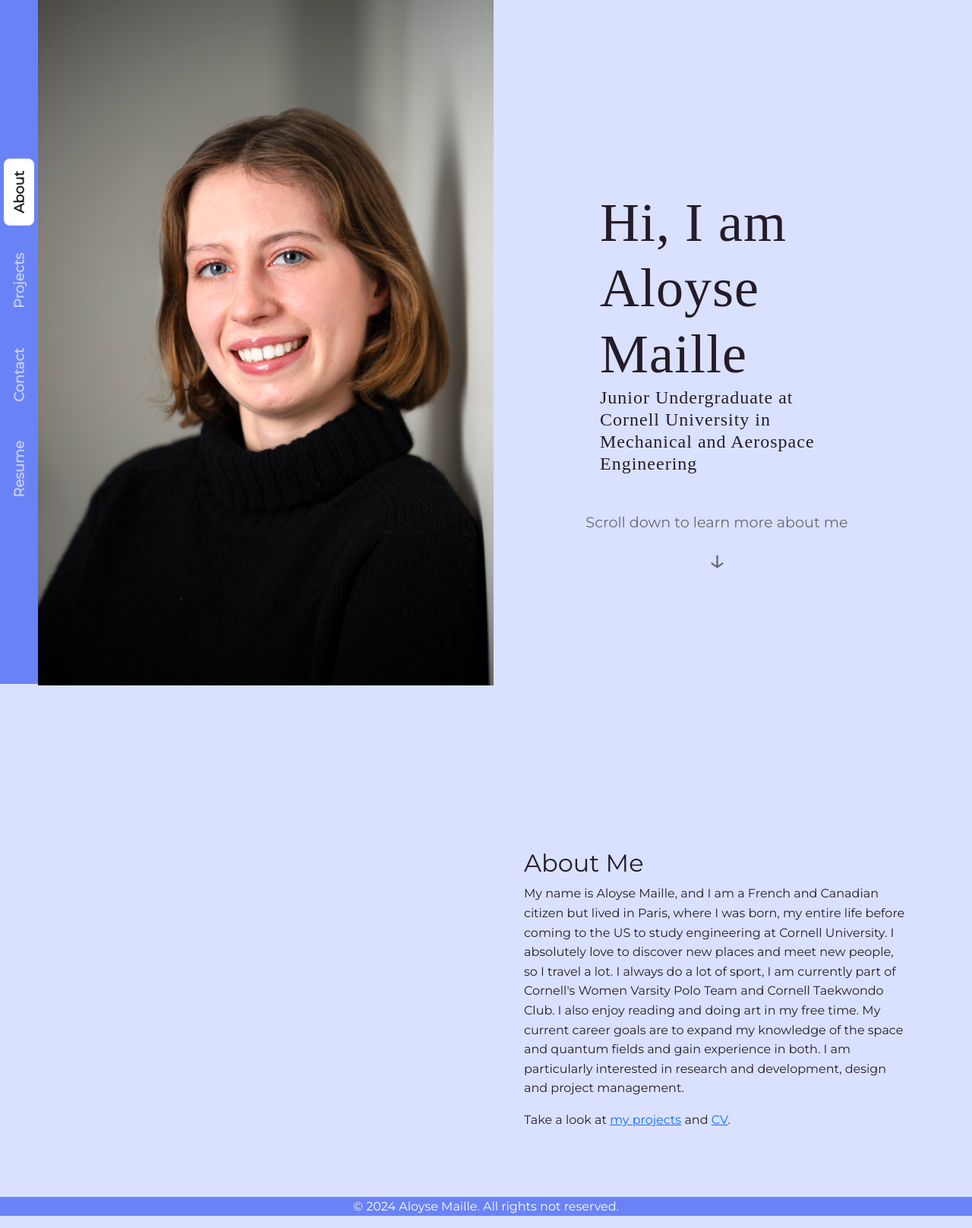
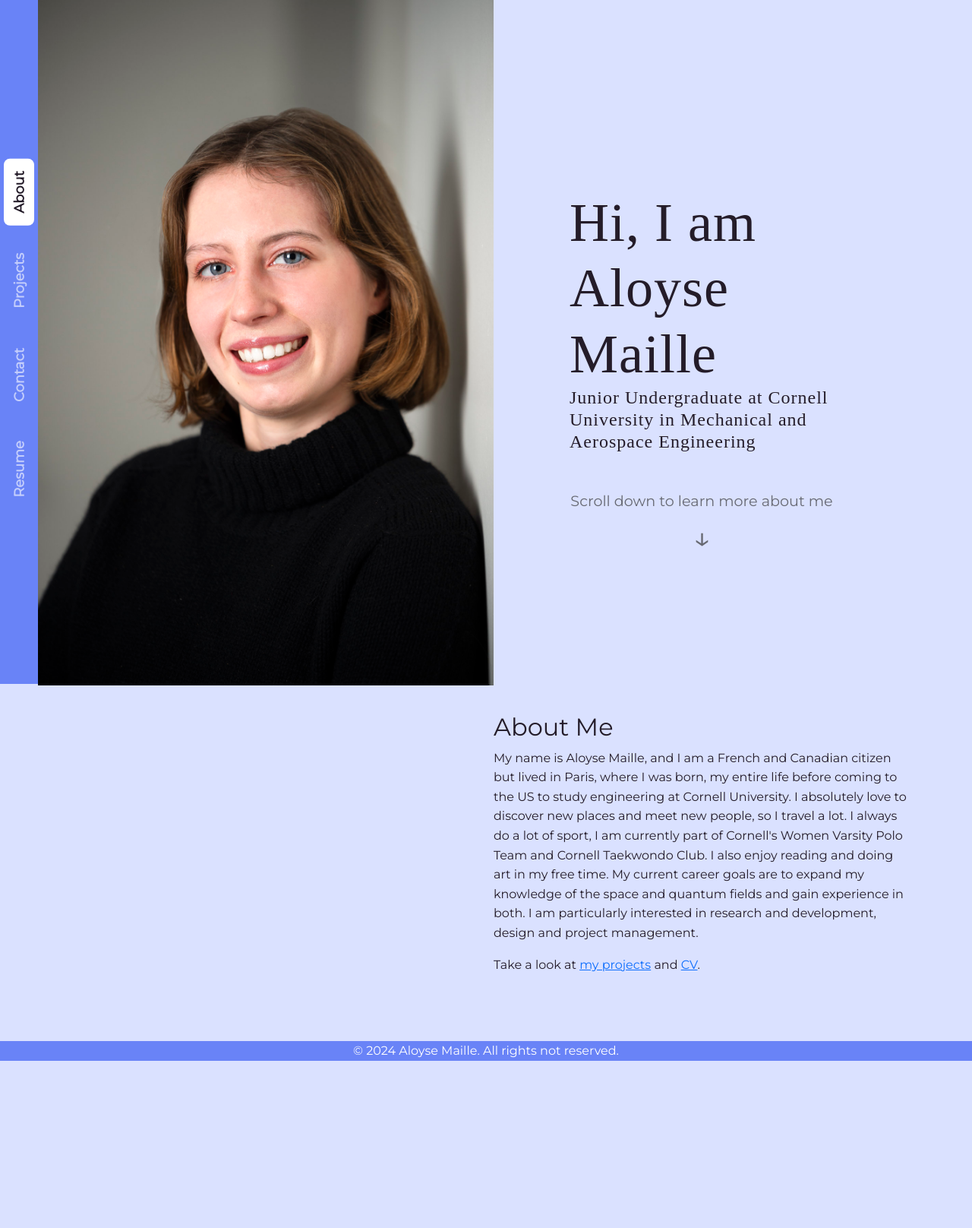
Before and after one commit to aloysemaille/AloyseMaillePortfolio, a Jekyll site: the page built from index.md, in a window 1280 px wide. Shown: the whole page at 76% size. Built offline with Jekyll 4.4.1, drawn with Linux system fonts in a browser that asks for light colours; some web fonts are replaced; our own code applies the rules of GitHub Pages for plain Markdown files; after the commit the page ends 1412 px from its top, so only the background shows below that.

Commit message:
about text alignement

```diff
--- a/_sass/custom.scss
+++ b/_sass/custom.scss
@@ -117,6 +117,7 @@ main.container {
 .about-text {
   flex: 1;
   margin-top: 250px; // Adjust this value as needed
+  margin-left: -2.5rem;
 }
 
 .profile-image {
@@ -129,9 +130,6 @@ main.container {
   margin-left: 0;
 }
 
-.about-text {
-  flex: 1;
-}
 
 .project-image {
   float: left;
@@ -279,7 +277,7 @@ main.container {
 .down-arrow {
   font-size: 2.5rem;
   animation: bounce 1.2s infinite;
-  margin-bottom: 350px;
+  margin-bottom: 200px;
 }
 
 @keyframes bounce {
```
